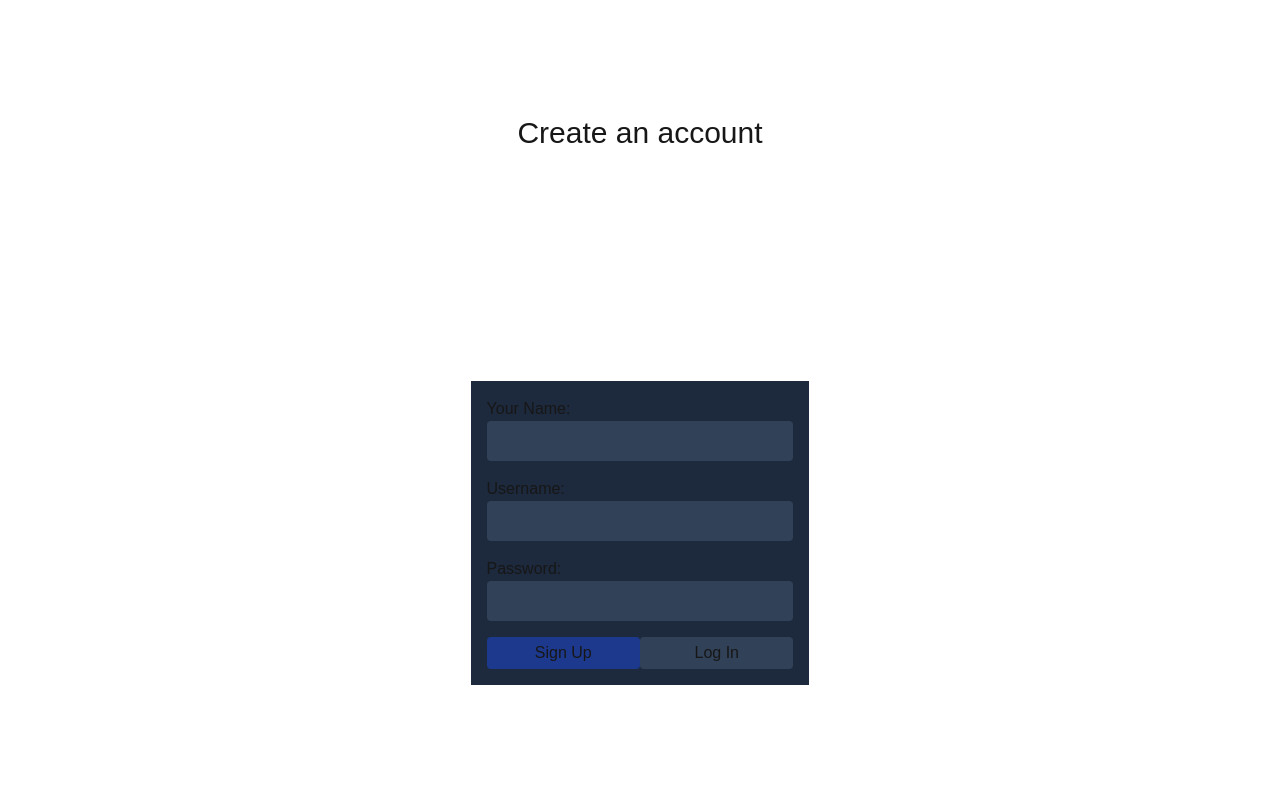
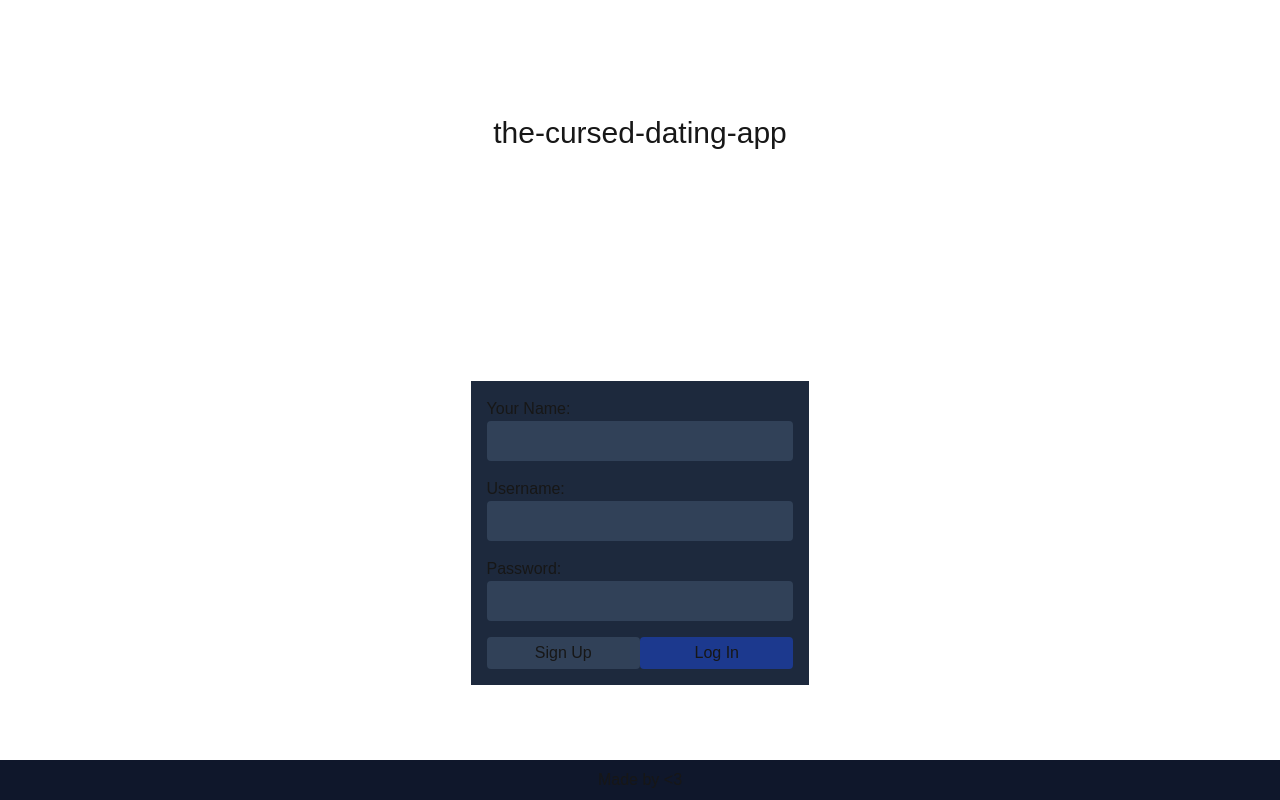
Before and after one commit to cavalier08/cursed-dating-app, a Next.js app: page /signup in a window 1280 px wide. Built offline with nearby package versions, Linux system fonts and the light colour scheme.

Commit message:
Moved /login and /signup logic into new LoginForm component

```diff
--- /dev/null
+++ b/src/components/LoginForm.tsx
@@ -0,0 +1,87 @@
+import Link from "next/link";
+import '../app/globals.css';
+import TextInput from "@/components/TextInput";
+import { useState } from 'react';
+import { useRouter } from 'next/navigation'
+import { fetchFromDjango, postToDjango } from "@/services/api";
+
+interface User {
+    name?: string,
+    username: string,
+    password: string
+}
+
+// API body response for /login/ and /signup/ must follow this format!
+export interface LoginResponse {
+  success: boolean,
+  error?: string
+}
+
+export default function LoginForm({signup}: {signup: boolean}) {
+    const [user, setUser] = useState<User>({
+        username: "",
+        password: ""
+    });
+    const Router = useRouter();
+
+    // Event handler for LoginButton, called upon login
+    const handleClick: React.MouseEventHandler<HTMLButtonElement> = async () => {
+        // Ensure all fields are present
+        if ((!user.name || user.name == "") && signup) {   // name input only necessary during signup
+            alert("Please enter your name!");
+            return;
+        } if (user.username == "") {
+            alert("Please enter a username!");
+            return;
+        } if (user.password == "") {
+            alert("Please enter a password!");
+            return;
+        }
+        // Send POST request containing username / password to API
+        const endpoint = signup ? 'signup' : 'login';
+        const response: LoginResponse = await postToDjango(endpoint, user);
+
+        // If successful, redirect user to matches.tsx page
+        if (response.success) {
+            // Save username to sessionStorage upon successful login
+            window.sessionStorage.setItem('username', user.username);
+            Router.push('/matches');
+        } else {
+            alert(response.error);
+        }
+    }
+
+    // Event handler for LoginFields, called when contents of Input are changed
+    const handleInputChange: React.ChangeEventHandler<HTMLInputElement> = (event) => {
+        setUser((prev) => ({
+            ...prev,
+            [event.target.name]: event.target.value,
+        }));
+    };
+
+  return (
+    <div className="p-4 bg-slate-800">
+        {signup && <TextInput fieldName="Your Name" inputName="name" onChange={handleInputChange}></TextInput>}
+        <TextInput fieldName="Username" inputName="username" onChange={handleInputChange}></TextInput>
+        <TextInput fieldName="Password" inputName="password" onChange={handleInputChange}></TextInput>
+
+        {!signup &&
+        <div className="w-full ">
+            <button className="w-1/2 bg-slate-700 hover:bg-slate-500 rounded-sm p-1 "
+            onClick={handleClick}>Log In</button>
+            <Link href={"/signup"}>
+                <button className="w-1/2 bg-blue-900 hover:bg-slate-500 rounded-sm p-1">Sign Up</button>
+            </Link>
+        </div>}
+        {signup &&
+        <div className="w-full ">
+            <button className="w-1/2 bg-slate-700 hover:bg-slate-500 rounded-sm p-1 "
+            onClick={handleClick}>Sign Up</button>
+            <Link href={"/login"}>
+                <button className="w-1/2 bg-blue-900 hover:bg-slate-500 rounded-sm p-1">Log In</button>
+            </Link>
+        </div>}
+
+    </div>
+  );
+}
--- a/src/pages/login.tsx
+++ b/src/pages/login.tsx
@@ -1,77 +1,17 @@
 'use client'
 
-import Link from "next/link";
 import '../app/globals.css';
 import Footer from "@/components/footer"
-import TextInput from "@/components/TextInput";
-import { useState } from 'react';
-import { useRouter } from 'next/navigation'
-import { fetchFromDjango, postToDjango } from "@/services/api";
-
-interface User {
-    username: string,
-    password: string
-}
-
-export interface LoginResponse {  // API body response for /login must follow this format!
-  success: boolean,
-  error?: string
-}
+import LoginForm from "@/components/LoginForm";
 
 export default function Login() {
-    const [user, setUser] = useState<User>({
-        username: "",
-        password: ""
-    });
-    const Router = useRouter();
-
-    // Event handler for LoginButton, called upon login
-    const handleClick: React.MouseEventHandler<HTMLButtonElement> = async () => {
-      // Send POST request containing username / password to API
-      const res = await fetchFromDjango('admin');
-      console.log(res);
-      const response: LoginResponse = await postToDjango('login', user);
-
-      // If successful, redirect user to matches.tsx page
-      if (response.success) {
-        // Save username to sessionStorage upon successful login
-        window.sessionStorage.setItem('username', user.username);
-        Router.push('/matches');
-      } else {
-        alert(response.error);
-      }
-    }
-
-    // Event handler for LoginFields, called when contents of Input are changed
-    const handleInputChange: React.ChangeEventHandler<HTMLInputElement> = (event) => {
-        setUser((prev) => ({
-            ...prev,
-            [event.target.name]: event.target.value,
-        }));
-    };
-
   return (
     <div className="place-items-center grid h-screen">
       <div className="flex justify-center items-center ">
         <h1 className="text-3xl">the-cursed-dating-app</h1>
       </div>
-
-
-      <div className="p-4 bg-slate-800">
-        <TextInput fieldName="Username" inputName="username" onChange={handleInputChange}></TextInput>
-        <TextInput fieldName="Password" inputName="password" onChange={handleInputChange}></TextInput>
-
-        <div className="w-full ">
-          <button className="w-1/2 bg-slate-700 hover:bg-slate-500 rounded-sm p-1 "
-            onClick={handleClick}>Log In</button>
-          <Link
-              href={"/signup"}>
-              <button className="w-1/2 bg-blue-900 hover:bg-slate-500 rounded-sm p-1">Sign Up</button>
-          </Link>
-        </div>
-
-      </div>
-        <Footer></Footer>
+      <LoginForm signup={false}></LoginForm>
+      <Footer></Footer>
     </div>
   );
 }
--- a/src/pages/signup.tsx
+++ b/src/pages/signup.tsx
@@ -1,81 +1,15 @@
 import '../app/globals.css';
-import Link from "next/link";
-import TextInput from "@/components/TextInput";
-import { useState } from 'react';
-import { useRouter } from 'next/navigation'
-import { postToDjango } from "@/services/api";
-
-interface User {
-    name: string,
-    username: string,
-    password: string
-}
-import { LoginResponse } from '@/pages/login';
+import Footer from "@/components/footer"
+import LoginForm from "@/components/LoginForm";
 
 export default function Signup() {
-    const [user, setUser] = useState<User>({
-        name: "",
-        username: "",
-        password: ""
-    });
-    const Router = useRouter();
-
-    // Event handler for signup button
-    const handleClick: React.MouseEventHandler<HTMLButtonElement> = async () => {
-        // Ensure all fields are present
-        if (user.name == "") {
-            alert("Please enter your name!");
-            return;
-        } if (user.username == "") {
-            alert("Please enter a username!");
-            return;
-        } if (user.password == "") {
-            alert("Please enter a password!");
-            return;
-        }
-        // Send POST request containing username / password to API
-        const response: LoginResponse = await postToDjango('signup', user);
-
-        // If successful, redirect user to matches.tsx page
-        if (response.success) {
-            // Save username to sessionStorage upon successful login
-            window.sessionStorage.setItem('username', user.username);
-            Router.push('/matches');
-        } else {
-            alert(response.error);
-        }
-    }
-
-    // Event handler for InputFields
-    const handleInputChange: React.ChangeEventHandler<HTMLInputElement> = (event) => {
-        setUser((prev) => ({
-            ...prev,
-            [event.target.name]: event.target.value,
-        }));
-    };
-
   return (
     <div className="place-items-center grid h-screen">
       <div className="flex justify-center items-center ">
-        <h1 className="text-3xl">Create an account</h1>
+        <h1 className="text-3xl">the-cursed-dating-app</h1>
       </div>
-
-
-      <div className="p-4 bg-slate-800">
-        <TextInput fieldName="Your Name" inputName="name" onChange={handleInputChange}></TextInput>
-        <TextInput fieldName="Username" inputName="username" onChange={handleInputChange}></TextInput>
-        <TextInput fieldName="Password" inputName="password" onChange={handleInputChange}></TextInput>
-
-        <div className="w-full ">
-            <button className="w-1/2 bg-blue-900 hover:bg-slate-500 rounded-sm p-1"
-                onClick={handleClick}>Sign Up</button>
-            <Link
-                href={"/"}>
-                <button className="w-1/2 bg-slate-700 hover:bg-slate-500 rounded-sm p-1">Log In</button>
-            </Link>
-        </div>
-
-      </div>
+      <LoginForm signup={true}></LoginForm>
+      <Footer></Footer>
     </div>
   );
 }
```
